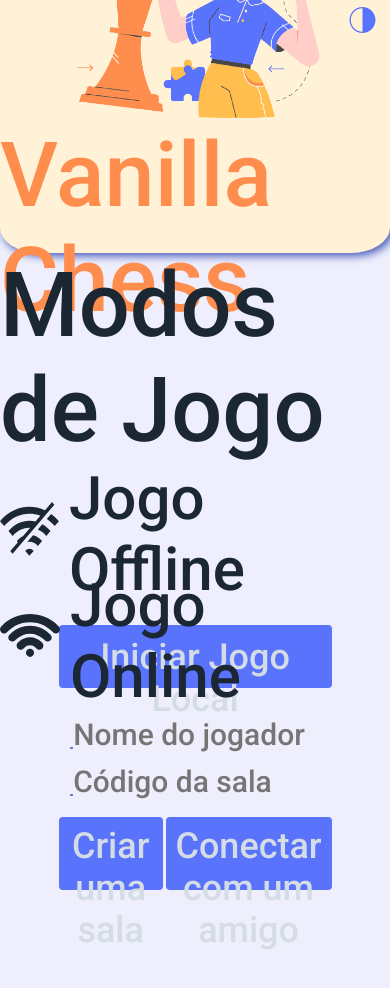
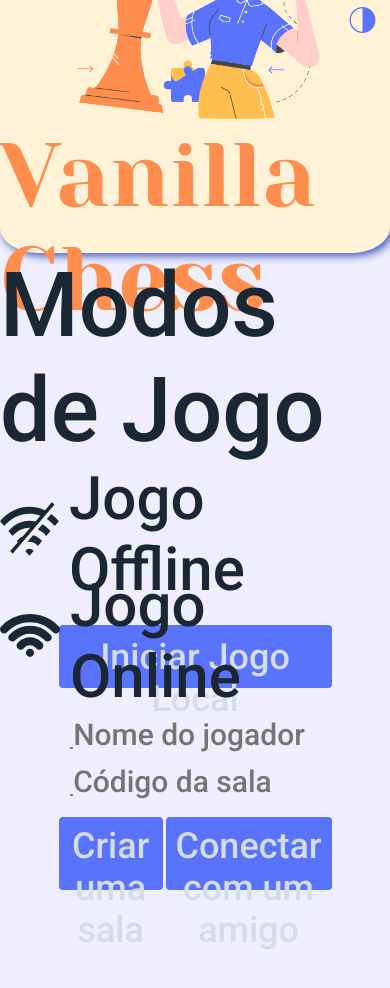
Before and after one commit to AnaAssuncao/Front-end_Xadrez, a plain HTML site: page index.html in a window 390 px wide. Shown: the top 988 px of the page. Drawn offline with Linux system fonts and the light colour scheme; no server answers.

Commit message:
Alterações: fonte titulo logo e alinhamento de tags

```diff
--- a/Style.css
+++ b/Style.css
@@ -121,6 +121,7 @@
     margin-right: 10%;
     color: var(--orange);
     font-size: 5rem;
+    font-family: 'Yeseva One', 'Roboto', cursive;
 }
 .menu__home__module{
     width: 40%;
@@ -254,6 +255,7 @@ textarea:focus, input:focus, select:focus {
     width:85%;
 }
 .header__title{
+    font-family: 'Yeseva One', 'Roboto', cursive;
     color: var(--orange);
     font-size:1.9rem;
 }
@@ -263,6 +265,7 @@ textarea:focus, input:focus, select:focus {
     margin-top:5%;
 }
 .player__text{
+    text-align: center;
     color:var(--text);
     font-size:1rem;
 }
--- a/StyleMobile.css
+++ b/StyleMobile.css
@@ -152,7 +152,7 @@
     /* top line with status game  */
     .status__game__row{
         width: 98%;
-        height: 6%;
+        height: 8%;
         margin: 1vh 0 1vh 0
     }
     #information__details{
@@ -220,7 +220,7 @@
         margin-top: 0;
         width:min(98vw,85vh);
         height:calc(min(98vw,85vh) + 2vh);
-        top:calc(1.1vh + 6%);
+        top:calc(1.1vh + 8%);
         left:1vw;
     }
     .modal__details__msg{
--- a/index.html
+++ b/index.html
@@ -9,6 +9,7 @@
         <link rel="stylesheet" href="Style.css">
         <link rel="stylesheet" href="StyleMobile.css">
         <link rel="preconnect" href="https://fonts.gstatic.com">
+        <link href="https://fonts.googleapis.com/css2?family=Yeseva+One&display=swap" rel="stylesheet">
         <link href="https://fonts.googleapis.com/css2?family=Roboto:ital,wght@0,100;0,300;0,400;0,500;0,700;0,900;1,100;1,300;1,400;1,500;1,700;1,900&display=swap" rel="stylesheet">
     </head>
 
```
